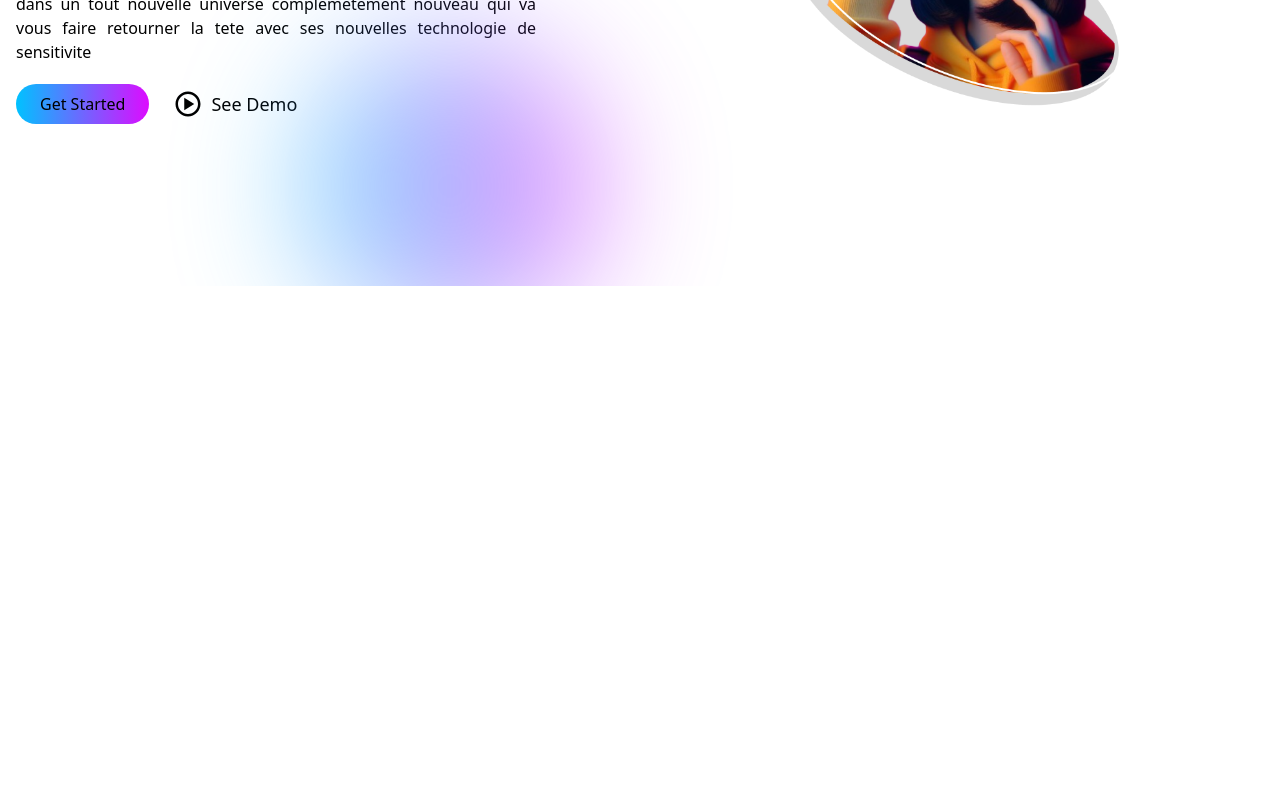
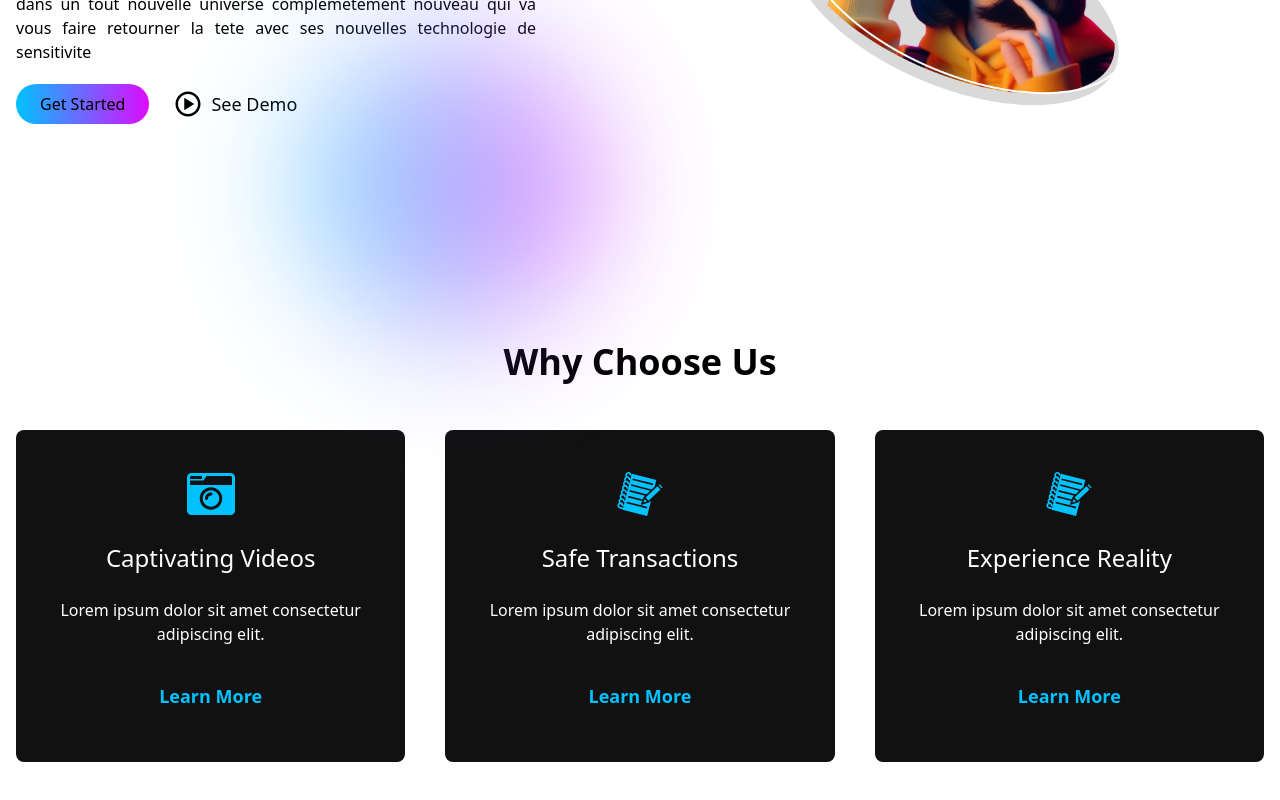
Before and after one commit to Gadnadj/LumiVerse, a React (Vite) app: page / in a window 1280 px wide. Shown: the part 1998-2798 px from the top of the page. Before the commit the page ends 2284 px from the top, so only its background shows below. Built offline with nearby package versions, Linux system fonts and the light colour scheme.

Commit message:
finish features

```diff
--- a/package.json
+++ b/package.json
@@ -10,6 +10,7 @@
     "preview": "vite preview"
   },
   "dependencies": {
+    "aos": "^2.3.4",
     "react": "^18.3.1",
     "react-dom": "^18.3.1",
     "react-icons": "^5.4.0"
--- a/src/App.tsx
+++ b/src/App.tsx
@@ -1,5 +1,6 @@
 import Banner from './components/Banner';
 import Banner2 from './components/Banner2';
+import Features from './components/Features';
 import Hero from './components/Hero';
 import NavBar from './components/NavBar';
 import Quotes from './components/Quotes';
@@ -14,6 +15,7 @@ function App() {
       <Quotes />
       <Banner />
       <Banner2 />
+      <Features />
     </main>
   );
 }
--- /dev/null
+++ b/src/components/Features.tsx
@@ -0,0 +1,66 @@
+import { FaCameraRetro } from 'react-icons/fa';
+import { GiNotebook } from 'react-icons/gi';
+
+const FeaturesData = [
+    {
+        name: 'Captivating Videos',
+        icon: (
+            < FaCameraRetro className='text-5xl text-primary group-hover:text-black duration-300' />
+        ),
+        link: '#',
+        description: 'Lorem ipsum dolor sit amet consectetur adipiscing elit.',
+        aosDelay: '0'
+    },
+    {
+        name: 'Safe Transactions',
+        icon: (
+            < GiNotebook className='text-5xl text-primary group-hover:text-black duration-300' />
+        ),
+        link: '#',
+        description: 'Lorem ipsum dolor sit amet consectetur adipiscing elit.',
+        aosDelay: '500'
+    },
+    {
+        name: 'Experience Reality',
+        icon: (
+            < GiNotebook className='text-5xl text-primary group-hover:text-black duration-300' />
+        ),
+        link: '#',
+        description: 'Lorem ipsum dolor sit amet consectetur adipiscing elit.',
+        aosDelay: '1000'
+    }
+];
+
+
+const Features = () => {
+    return (
+        <>
+            <div className="container py-14 sm:min-h-[600px]">
+                <div>
+                    <h1 className='text-3xl font-semibold text-center sm:text-4xl mb-12'>Why Choose Us</h1>
+
+                    {/* card section */}
+                    <div className='grid grid-cols-1 sm:grid-cols-2 md:grid-cols-3 gap-10'>
+                        {
+                            FeaturesData.map((item, index) => (
+                                <div
+                                    className='text-center group space-y-3 sm:space-y-6 p-4 sm:py-10 bg-dark
+                                hover:bg-gradient-to-r from-primary to-secondary hover:shadow-[0_0_40px_#007cfff0]
+                                text-white hover:text-black rounded-lg duration-300'
+                                    key={index}>
+                                    <div className='grid place-items-center'>{item.icon}</div>
+                                    <h1 className='text-2xl'>{item.name}</h1>
+                                    <p>{item.description}</p>
+                                    <a className='inline-block text-lg font-semibold py-3 text-primary group:hover:text-black duration-300' href={item.link}>Learn More</a>
+                                </div>
+                            ))
+                        }
+                    </div>
+                </div>
+
+            </div>
+        </>
+    );
+};
+
+export default Features;
```
Also changed, not shown: 1 other file (tests, documents, lock files or other folders).
